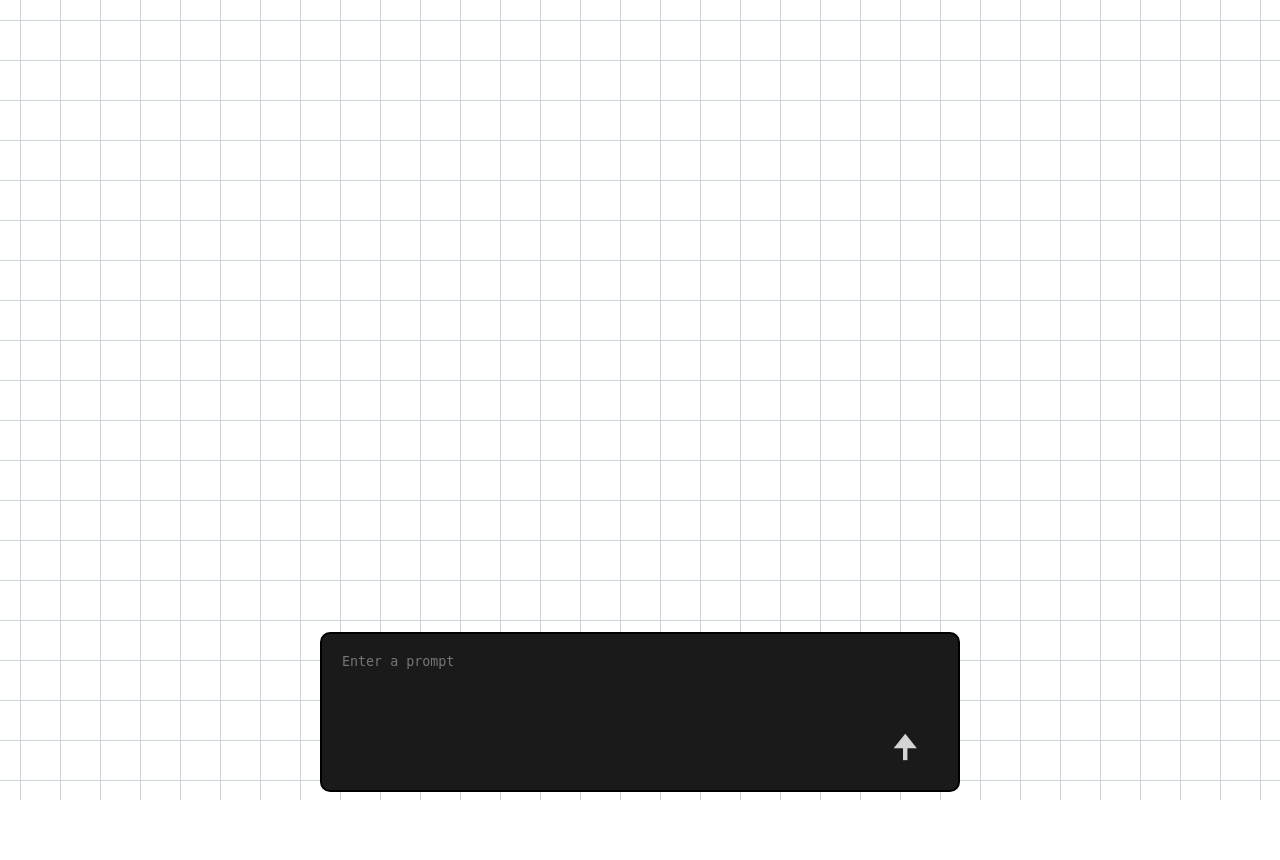
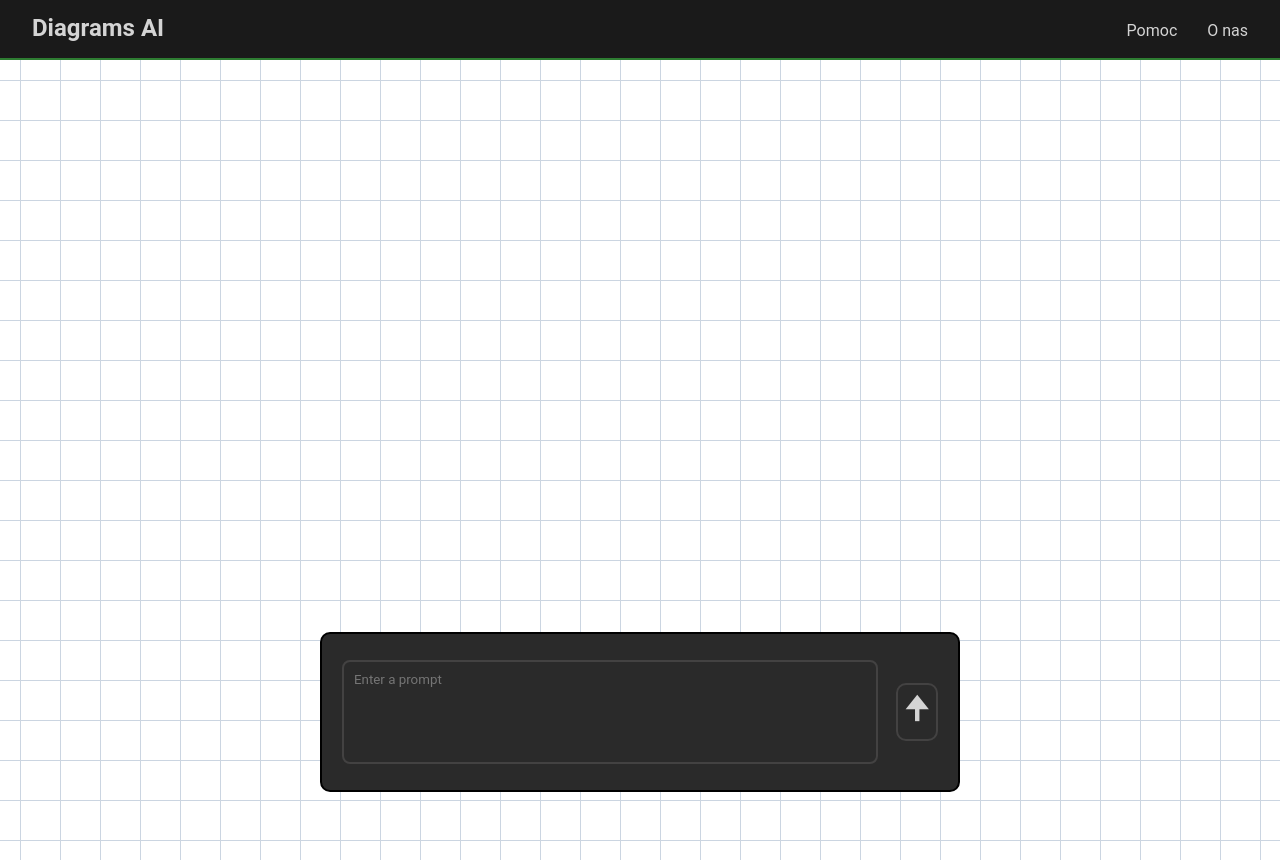
Before and after one commit to IchTroje/Diagrams-AI, a Django app: page / in a window 1280 px wide. Before the commit the page ends 800 px from the top, so only its background shows below. Run offline with Django 5.2, Linux system fonts and the light colour scheme.

Commit message:
Zmiany frontendowe

```diff
--- a/backend/diagrams_ai/templates/diagrams_ai/base.html
+++ b/backend/diagrams_ai/templates/diagrams_ai/base.html
@@ -10,6 +10,14 @@
 </head>
 
 <body>
+    <nav id="navbar">
+    <div class="nav-left">Diagrams AI</div>
+    <div class="nav-right">
+        <a href="#help">Pomoc</a>
+        <a href="#about">O nas</a>
+    </div>
+</nav>
+
     <div id="charts-container"></div>
     <div id="prompt-container">
         <textarea id="text-input" placeholder="Enter a prompt" onkeyup="stoppedTyping()"></textarea>
--- a/backend/static/css/base.css
+++ b/backend/static/css/base.css
@@ -10,13 +10,14 @@
     --thumb-hover: #388E3C;
     --thumb-active: #1B5E20;
 }
-
 * {
     margin: 0;
     padding: 0;
     box-sizing: border-box;
+    font-family: 'Roboto', sans-serif; /* Ustawiamy Roboto jako czcionkę domyślną */
     font-weight: 400;
 }
+
 
 html {
     max-width: 100%;
@@ -35,6 +36,7 @@ body {
 }
 
 #charts-container {
+    margin-top: 60px;
     padding: 20px;
     width: 100vw;
     height: 100vh;
@@ -48,45 +50,56 @@ body {
     z-index: 10;
     width: 50vw;
     height: 20vh;
-    background-color: var(--bkg-color);
+    background-color: #2a2a2a;
     border-radius: 10px;
-    border-color: black;
-    border-style: solid;
-    border-width: 2px;
+    border: 2px solid black;
+    display: flex;
+    align-items: center;
+    justify-content: space-between;
 }
 
+
 #text-input {
+    border: solid 2px #434242;
     color: var(--text-color);
     width: 90%;
     height: 90%;
     resize: none;
-    background: none;
-    border: none;
+    background-color: #2a2a2a; /* jaśniejsze tło */
     box-shadow: none;
     outline: none;
+    border-radius: 8px;
+    padding: 10px;
 }
+
 
 #submit-button {
     width: 7%;
     height: auto;
     border: none;
     border-radius: 10px;
-    background-color: var(--btn-default);
+    background-color: #2a2a2a;
+    border: solid 2px #434242;
     transition: cubic-bezier(0.075, 0.82, 0.165, 1) 0.5s;
 }
 
 #submit-button:hover {
-    background-color: var(--btn-hover);
+    background-color: var(--btn-hover); /* Zielony */
+    border: solid 2px #256D27;          /* Zielony odcień */
+    cursor: pointer;
     transition: cubic-bezier(0.075, 0.82, 0.165, 1) 0.5s;
 }
 
+
 #submit-button:active {
-    background-color: var(--btn-active);
+    background-color: #2a2a2a;
+    border: solid 2px #434242;
     transition: cubic-bezier(0.075, 0.82, 0.165, 1) 0.5s;
 }
 
 #submit-button:disabled {
-    background-color: var(--bkg-color);
+    background-color: #2a2a2a;
+    border: solid 2px #434242;
     transition: cubic-bezier(0.075, 0.82, 0.165, 1) 0.5s;
 }
 
@@ -94,3 +107,36 @@ body {
     font-size: xx-large;
     color: var(--text-color);
 }
+
+#navbar {
+    position: fixed;
+    top: 0;
+    left: 0;
+    width: 100vw;
+    height: 60px;
+    background-color: var(--bkg-color);
+    display: flex;
+    justify-content: space-between;
+    align-items: center;
+    padding: 0 2rem;
+    border-bottom: 2px solid var(--thumb-default);
+    z-index: 100;
+}
+
+#navbar .nav-left {
+    color: var(--text-color);
+    font-size: 1.5rem;
+    font-weight: bold;
+}
+
+#navbar .nav-right a {
+    color: var(--text-color);
+    margin-left: 1.5rem;
+    text-decoration: none;
+    font-size: 1rem;
+    transition: color 0.3s ease;
+}
+
+#navbar .nav-right a:hover {
+    color: var(--thumb-hover);
+}
```
